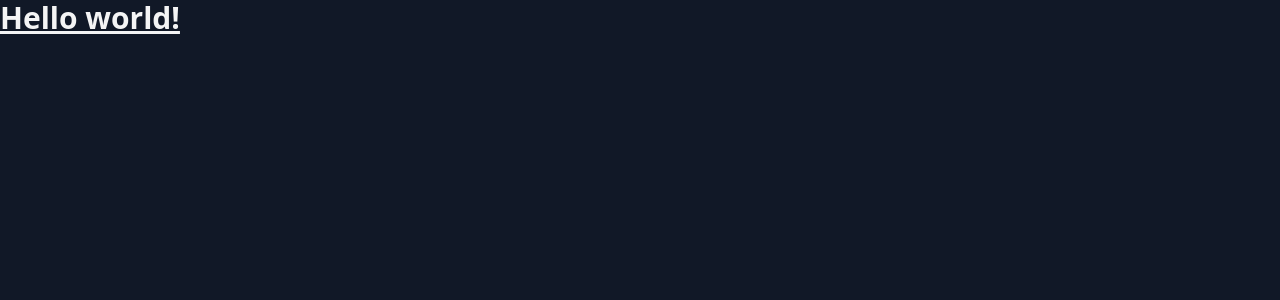
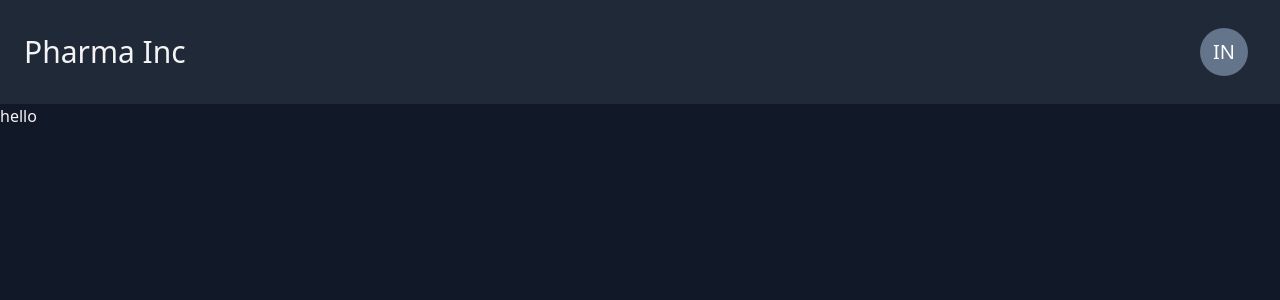
Before and after one commit to ismaelnt/pharma-inc, a React (Vite) app: page / in a window 1280 px wide. Shown: the top 300 px of the page. Built offline with nearby package versions, Linux system fonts and the light colour scheme.

Commit message:
feat: component header

```diff
--- a/src/App.tsx
+++ b/src/App.tsx
@@ -1,8 +1,12 @@
+import { Header } from './components/Header';
 
 export function App() {
   return (
-    <h1 className="text-3xl font-bold underline">
-      Hello world!
-    </h1>
+    <>
+      <div>
+        <Header />
+        <h1>hello</h1>
+      </div>
+    </>
   );
 }
--- /dev/null
+++ b/src/components/Header/index.tsx
@@ -0,0 +1,13 @@
+
+export function Header() {
+  return (
+    <div className='bg-gray-800'>
+      <div className='flex items-center justify-between max-w-7xl mx-auto py-6 px-6'>
+        <p className='text-3xl'>Pharma Inc</p>
+        <div className="m-1 mr-2 w-12 h-12 relative flex justify-center items-center rounded-full bg-slate-500 text-xl text-white uppercase">
+          IN
+        </div>
+      </div>
+    </div>
+  );
+}
```
